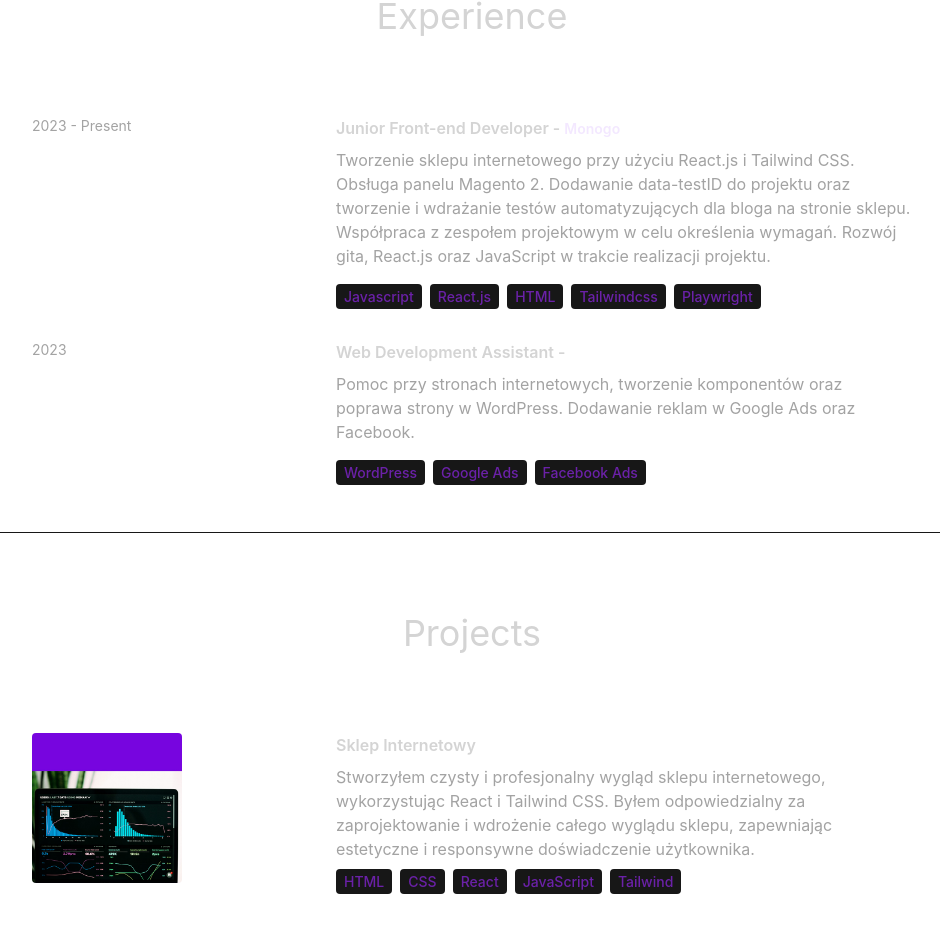
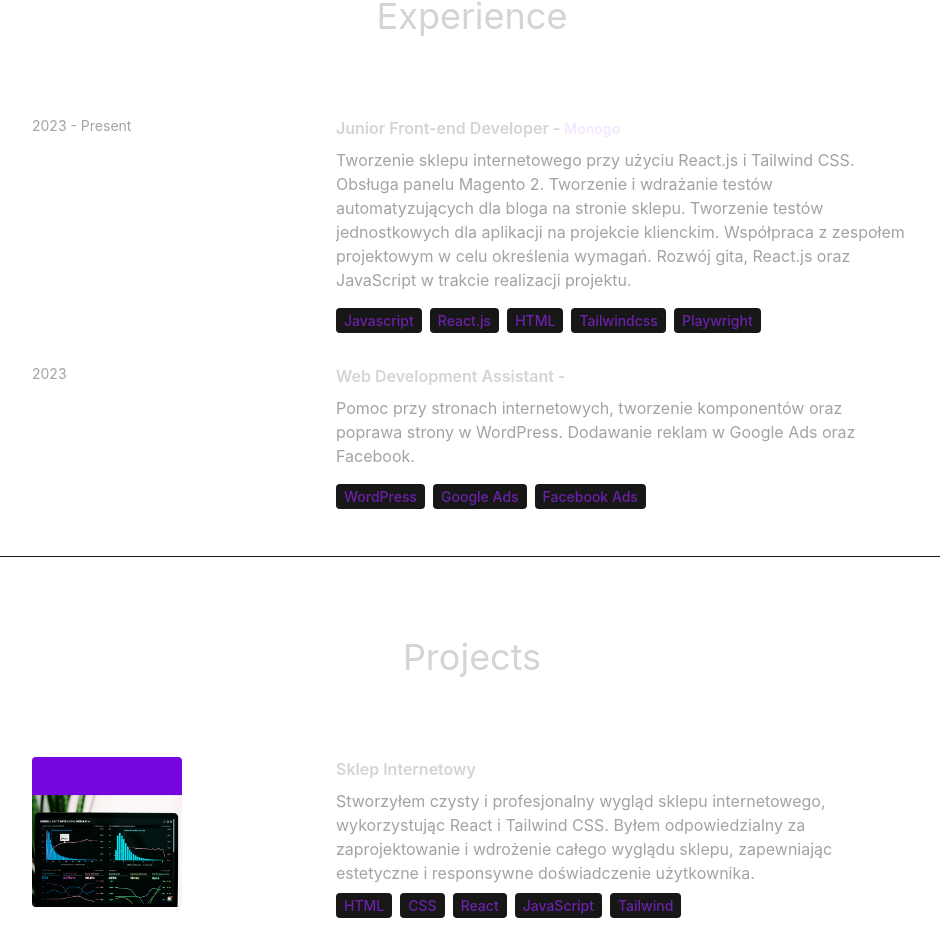
Before and after one commit to szymszaj/Portfolio, a React (Vite) app in the folder react-portfolio/: page / in a window 1280 px wide. Shown: the part 1890-2827 px from the top of the page, without its empty margins (168-1108 px from the left). Built offline with nearby package versions, Linux system fonts and the light colour scheme.

Commit message:
refactor: Update description in EXPERIENCES constant

```diff
--- a/react-portfolio/src/constants/index.js
+++ b/react-portfolio/src/constants/index.js
@@ -12,7 +12,7 @@ export const EXPERIENCES = [
     year: "2023 - Present",
     role: "Junior Front-end Developer",
     company: "Monogo",
-    description: `Tworzenie sklepu internetowego przy użyciu React.js i Tailwind CSS. Obsługa panelu Magento 2. Dodawanie data-testID do projektu oraz tworzenie i wdrażanie testów automatyzujących dla bloga na stronie sklepu. Współpraca z zespołem projektowym w celu określenia wymagań. Rozwój gita, React.js oraz JavaScript w trakcie realizacji projektu. `,
+    description: `Tworzenie sklepu internetowego przy użyciu React.js i Tailwind CSS. Obsługa panelu Magento 2. Tworzenie i wdrażanie testów automatyzujących dla bloga na stronie sklepu.  Tworzenie testów jednostkowych dla aplikacji na projekcie klienckim. Współpraca z zespołem projektowym w celu określenia wymagań. Rozwój gita, React.js oraz JavaScript w trakcie realizacji projektu. `,
     technologies: [
       "Javascript",
       "React.js",
```
